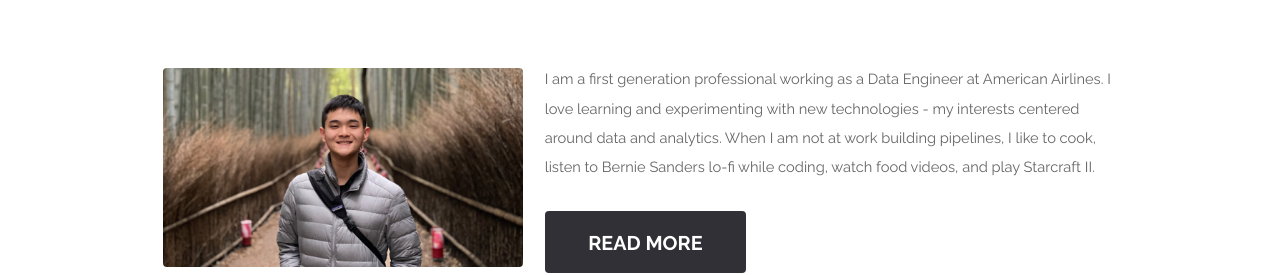
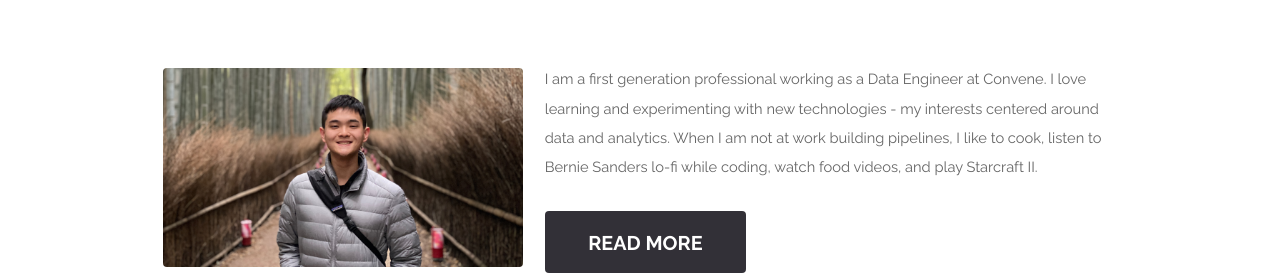
Before and after one commit to chrisrfu/chrisrfu.github.io, a plain HTML site: page about.html in a window 1280 px wide. Shown: the part 235-510 px from the top of the page. Drawn offline with Linux system fonts and the light colour scheme.

Commit message:
changed companies

```diff
--- a/about.html
+++ b/about.html
@@ -39,7 +39,7 @@
 					</header>
 
                     <p><span class="image left"><img src="images/profile-cropped-2.jpeg" alt="" /></span></p>
-                    <p>I am a first generation professional working as a Data Engineer at American Airlines. I love learning and experimenting with new technologies - my interests centered around data and analytics. When I am not at work building pipelines, I like to cook, listen to Bernie Sanders lo-fi while coding, watch food videos, and play Starcraft II.</p>
+                    <p>I am a first generation professional working as a Data Engineer at Convene. I love learning and experimenting with new technologies - my interests centered around data and analytics. When I am not at work building pipelines, I like to cook, listen to Bernie Sanders lo-fi while coding, watch food videos, and play Starcraft II.</p>
 
 					<ul class="actions">
                         <li><a href="blog.html" class="button big">Read More</a></li>
```
Also changed, not shown: index.html (+1 -1 lines).
